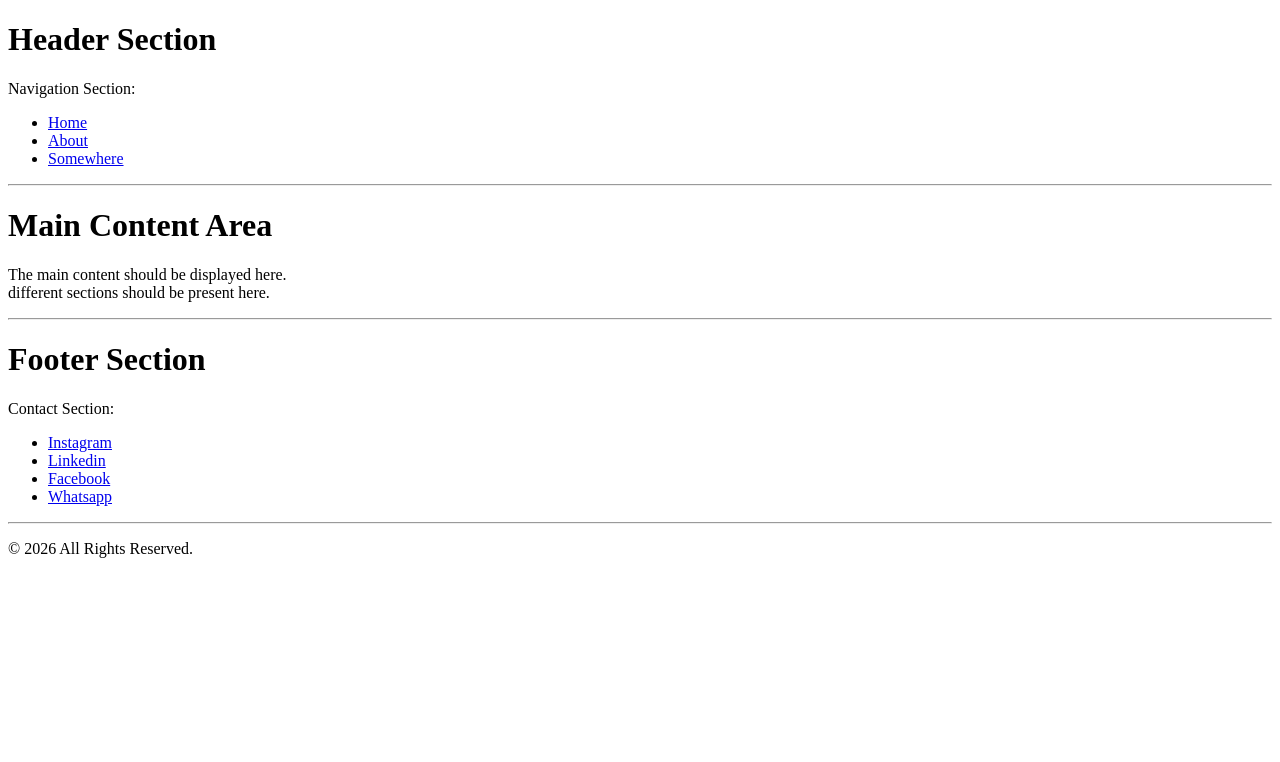
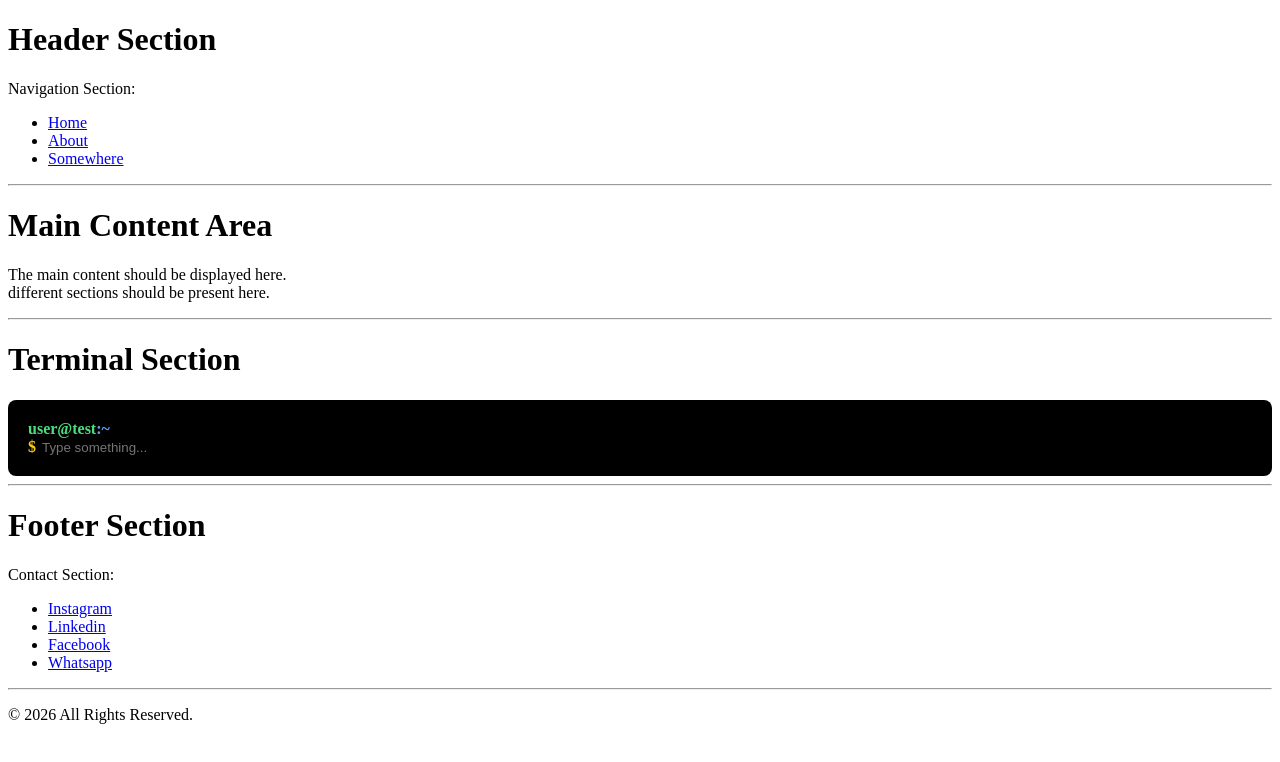
Before and after one commit to aliz-bhattarai-001/learning_react, a React (Vite) app: page / in a window 1280 px wide. Shown: the top 762 px of the page. Built offline with nearby package versions, Linux system fonts and the light colour scheme.

Commit message:
Added: terminal section to the page

```diff
--- a/src/App.tsx
+++ b/src/App.tsx
@@ -1,7 +1,7 @@
 import Header from "./components/Header"
 import Footer from "./components/Footer"
 import ContentArea from "./components/ContentArea"
-
+import Terminal from "./components/Terminal"
 function App() {
   // All the main code goes within this block (the main app I'd say)
   return (
@@ -9,6 +9,7 @@ function App() {
     <>
       <Header />
       <ContentArea/>
+      <Terminal/>
       <Footer />
     </>
   )
--- /dev/null
+++ b/src/components/Styles/terminal.module.css
@@ -0,0 +1,33 @@
+.terminalContainer {
+    background-color: black;
+    padding: 20px;
+    border-radius: 8px;
+}
+
+.terminalInput {
+    border: none;
+    outline: none;
+    background: transparent;
+    box-shadow: none;
+    caret-color: #4ade80;
+    color: white;
+}
+
+
+
+.terminalPrompt {
+    color: #004419;
+    font-weight: bold;
+}
+
+.terminalUser {
+    color: #4ade80;
+}
+
+.terminalSymbol {
+    color: #facc15;
+}
+
+.terminalPath {
+    color: #60a5fa;
+}
--- /dev/null
+++ b/src/components/Terminal.tsx
@@ -0,0 +1,41 @@
+import { useState } from "react";
+import styles from "./Styles/terminal.module.css"
+
+function Terminal() {
+
+    // usestate remembers data between renders
+    const [input, setInput] = useState("")
+
+    return (
+        <>
+            <h1>Terminal Section</h1>
+            {/* <label>user@test:~<br />$ </label> */}
+
+            <div className={styles.terminalContainer}>
+
+                <label className={styles.terminalPrompt}>
+                    <span className={styles.terminalUser}>user@test</span>
+                    <span className={styles.terminalPath}>:~<br /></span>
+                    <span className={styles.terminalSymbol}>$ </span>
+                </label>
+
+                <input
+                    className={styles.terminalInput}
+                    type="text"
+                    value={input}
+                    onChange={(ev) => setInput(ev.target.value)}
+                    placeholder="Type something..."
+                >
+                </ input>
+            </div>
+            <hr></hr>
+        </>
+
+    ) // return Terminal()
+
+
+
+} // function Terminal()
+
+
+export default Terminal
```
